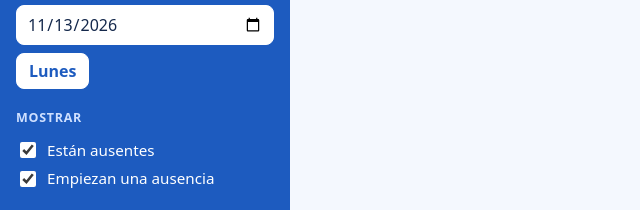
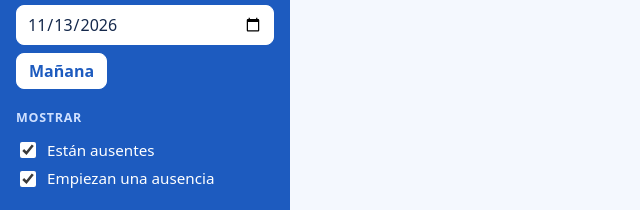
Before and after one commit to rebecaqs/ControlVacaciones, a plain HTML site: page index.html in a window 1280 px wide. Shown: the part 189-399 px from the top of the page, 0-640 px from the left. Drawn offline with Linux system fonts and the light colour scheme.

Commit message:
Update index.html

```diff
--- a/index.html
+++ b/index.html
@@ -484,7 +484,6 @@
   drop.addEventListener("drop", (e) => leer(e.dataTransfer.files[0]));
 
   $("fecha").value = isoLocal(new Date()); // al cargar: hoy
-  if (new Date().getDay() === 5) $("btnManana").textContent = "Lunes";
 </script>
 </body>
 </html>
```
